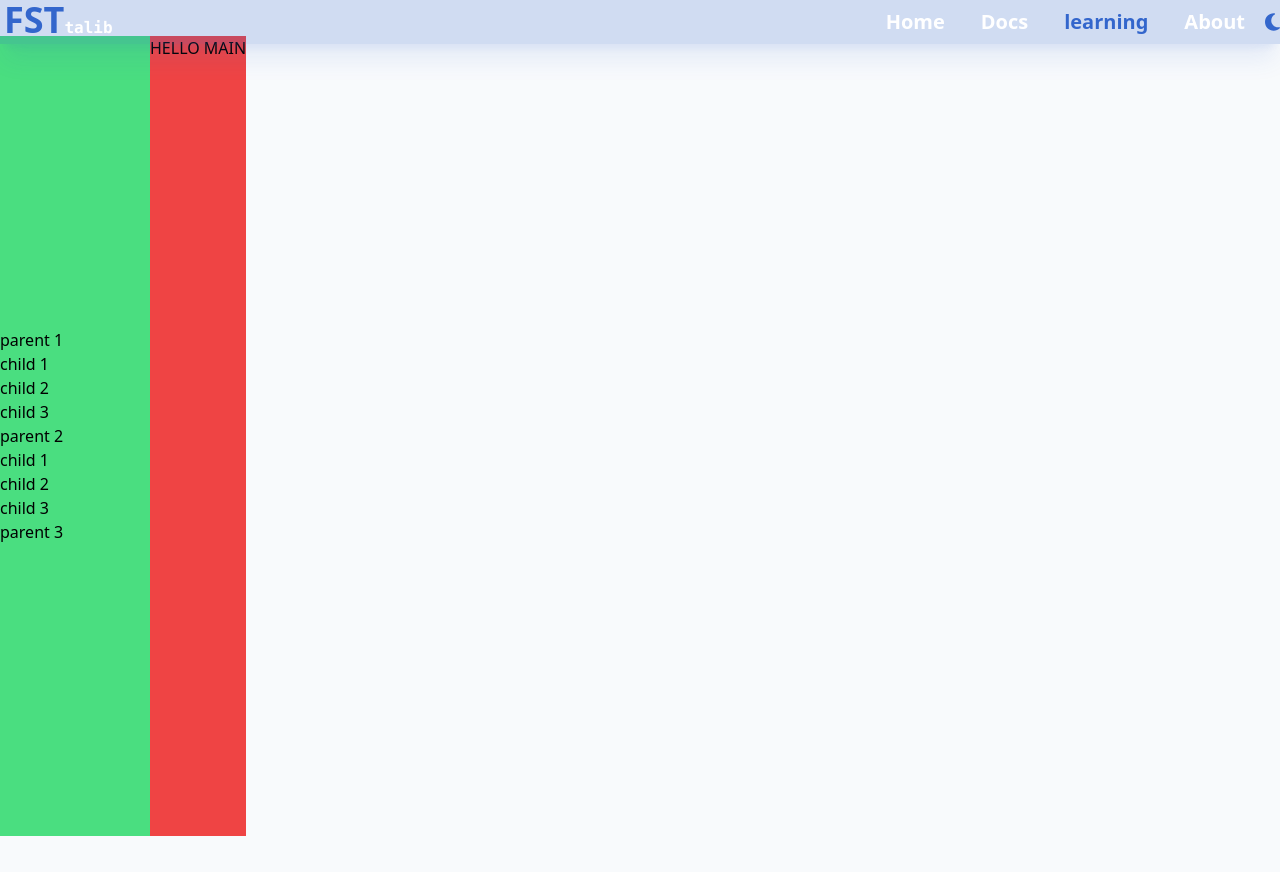
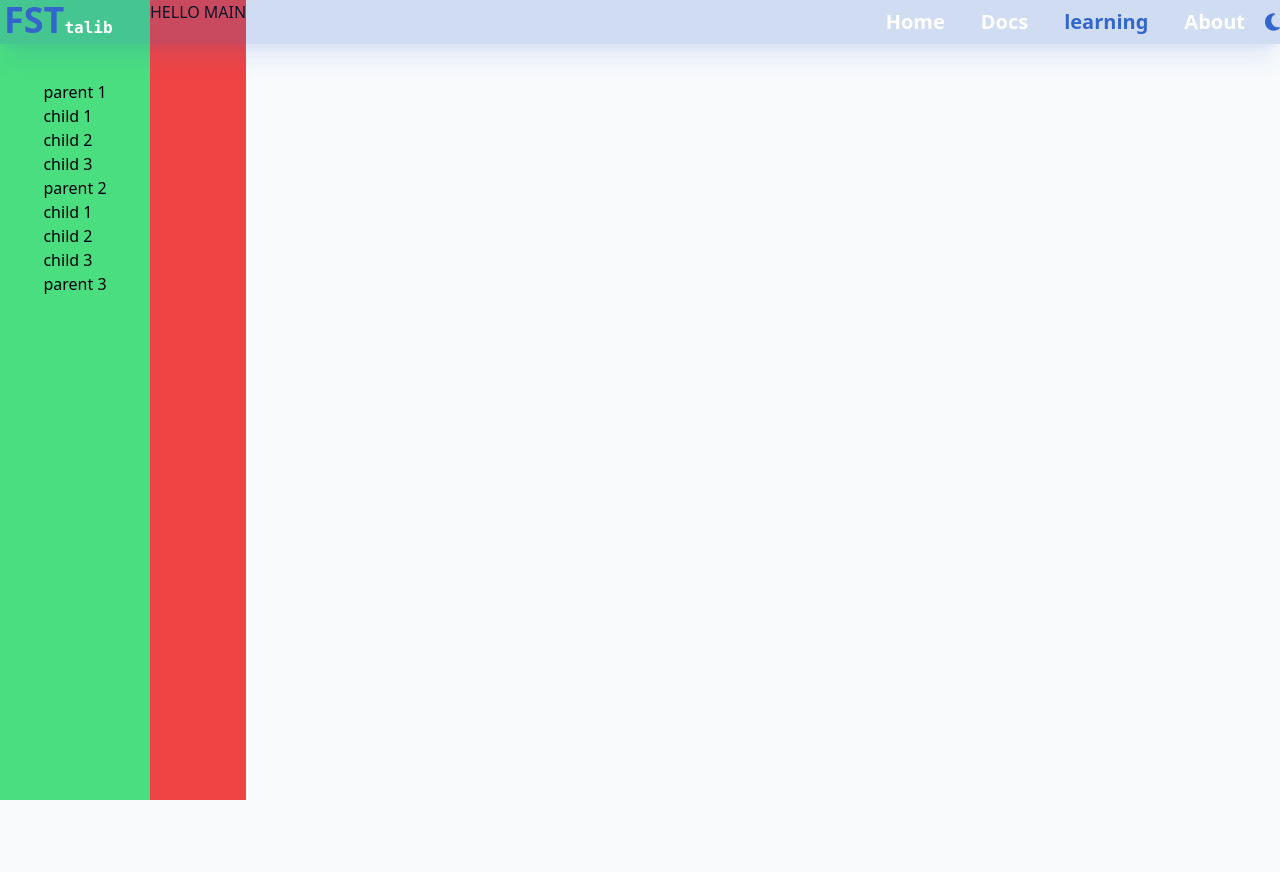
Before and after one commit to suitablePanther/fsts, a React (Vite) app: page /learning in a window 1280 px wide. After the commit the page ends 800 px from the top, so only its background shows below. Built offline with nearby package versions, Linux system fonts and the light colour scheme.

Commit message:
some plugins

```diff
--- a/src/branchesData.js
+++ b/src/branchesData.js
@@ -359,7 +359,7 @@ const docsSemestres = [
 	},
 	// BCG
 	{
-		id: 2,
+		id: 3,
 		name: "BCG",
 		semestres: [
 			{
--- a/src/components/learning/Learning.jsx
+++ b/src/components/learning/Learning.jsx
@@ -1,26 +1,26 @@
 import { NavLink } from "react-router-dom";
 import { parents } from "./data";
-import _ from 'lodash'
+import _ from "lodash";
 const Learning = () => {
 	const handleClick = (id) => {
-		const parent = _.find(parents, { id })
-		console.log(parent)
+		const parent = _.find(parents, { id });
+		console.log(parent);
 		return (parent.isShow = !parent.isShow);
 	};
 
 	return (
-		<section>
-			<div className="contain flex ">
-				<aside className="sticky top-1 grow max-w-[150px] bg-green-400 h-screen flex flex-col justify-center items-start">
+		<section className="p-0">
+			<div className="contain flex">
+				<aside className="sticky top-1 grow max-w-[150px] bg-green-400 h-screen flex flex-col pt-20 items-center">
 					{parents.map((parent) => {
-						let { id, name, isShow, children } = parent;
+						const { id, name, isShow, children } = parent;
 						return (
 							<div key={id}>
 								<NavLink className="block" onClick={() => handleClick(id)}>
 									{name}
 								</NavLink>
 								{isShow && (
-									<div className="children duration-1000 ease-linear">
+									<div className="children">
 										{children.map((child) => {
 											const { id, name } = child;
 											return (
```
